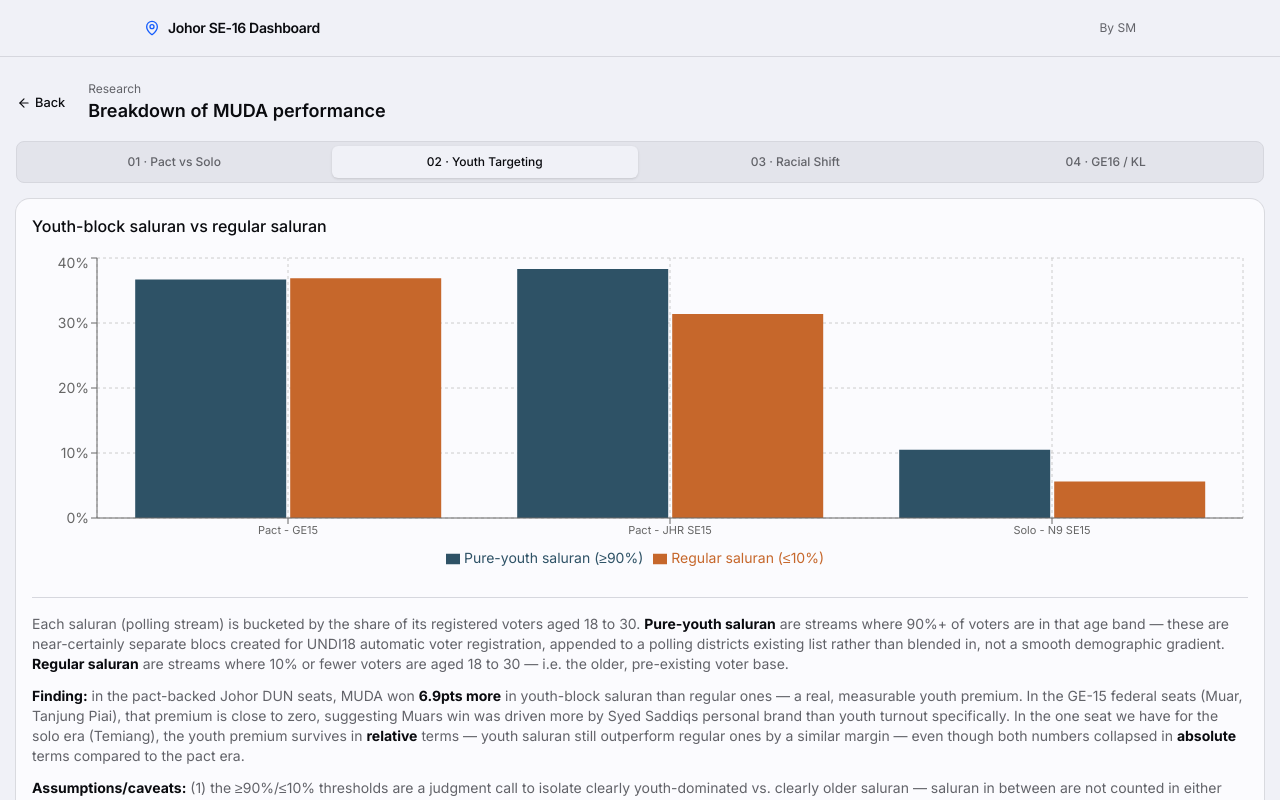
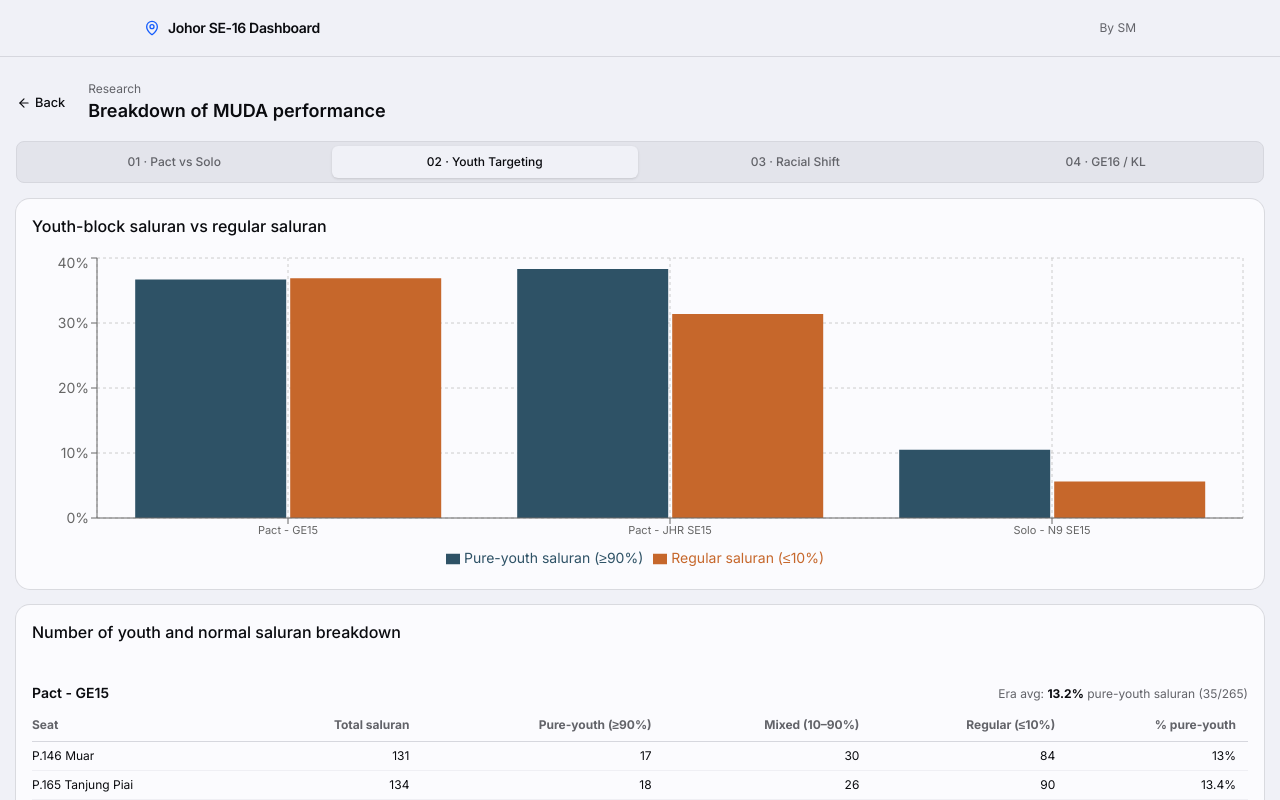
Before and after one commit to shaffanmohd/prn-dashboard, a Next.js app: page /research in a window 1280 px wide. Both pictures are taken after a click on the button "02 · Youth Targeting". Shown: the top 800 px of the page. Built offline with nearby package versions, Linux system fonts and the light colour scheme.

Commit message:
add saluran breakdown for objective 2

```diff
--- a/src/app/research/components/ObjectiveTwo.tsx
+++ b/src/app/research/components/ObjectiveTwo.tsx
@@ -1,5 +1,9 @@
 import { Card, CardContent, CardHeader, CardTitle } from "@/components/ui/card";
-import { computeYouthPremium } from "@/lib/research-aggregations";
+import {
+  computeEraSaluranSummary,
+  computeSeatSaluranBreakdown,
+  computeYouthPremium,
+} from "@/lib/research-aggregations";
 import { SaluranRawRow } from "@/types/research";
 import { useMemo } from "react";
 import saluranRawData from "@/data/research/saluran-raw.json";
@@ -23,6 +27,22 @@
     () => computeYouthPremium(saluranRaw),
     [saluranRaw],
   );
+  const seatBreakdown = useMemo(
+    () => computeSeatSaluranBreakdown(saluranRaw),
+    [saluranRaw],
+  );
+  const eraSummary = useMemo(
+    () => computeEraSaluranSummary(seatBreakdown),
+    [seatBreakdown],
+  );
+  const groupedByEra = useMemo(() => {
+    const map = new Map<string, typeof seatBreakdown>();
+    for (const row of seatBreakdown) {
+      if (!map.has(row.era)) map.set(row.era, []);
+      map.get(row.era)!.push(row);
+    }
+    return Array.from(map.entries());
+  }, [seatBreakdown]);
 
   const youthStats = useMemo(() => {
     const withPremium = youthPremium.map((e) => ({
@@ -32,6 +52,7 @@
     return withPremium;
   }, [youthPremium]);
   return (
+    <>
       <Card>
         <CardHeader>
           <CardTitle>Youth-block saluran vs regular saluran</CardTitle>
@@ -56,12 +77,94 @@
               />
             </BarChart>
           </ResponsiveContainer>
+        </CardContent>
+      </Card>
+
+      {/* Table */}
+      <Card>
+        <CardHeader>
+          <CardTitle>Number of youth and normal saluran breakdown</CardTitle>
+        </CardHeader>
+        <CardContent>
+          <div className="mt-6 space-y-4">
+            {groupedByEra.map(([era, seats]) => {
+              const summary = eraSummary.find((e) => e.era === era);
+              return (
+                <div key={era}>
+                  <div className="flex items-baseline justify-between mb-1.5">
+                    <h4 className="text-sm font-semibold">{era}</h4>
+                    <span className="text-xs text-muted-foreground">
+                      Era avg:{" "}
+                      <strong className="text-foreground">
+                        {summary?.pctPureYouth}%
+                      </strong>{" "}
+                      pure-youth saluran ({summary?.totalPureYouth}/
+                      {summary?.totalSaluran})
+                    </span>
+                  </div>
+                  <div className="overflow-x-auto">
+                    <table className="w-full text-xs">
+                      <thead>
+                        <tr className="text-left text-muted-foreground border-b">
+                          <th className="py-2 pr-3">Seat</th>
+                          <th className="py-2 pr-3 text-right">
+                            Total saluran
+                          </th>
+                          <th className="py-2 pr-3 text-right">
+                            Pure-youth (≥90%)
+                          </th>
+                          <th className="py-2 pr-3 text-right">
+                            Mixed (10–90%)
+                          </th>
+                          <th className="py-2 pr-3 text-right">
+                            Regular (≤10%)
+                          </th>
+                          <th className="py-2 pr-3 text-right">% pure-youth</th>
+                        </tr>
+                      </thead>
+                      <tbody>
+                        {seats.map((row) => (
+                          <tr
+                            key={row.seat}
+                            className="border-b border-muted/50"
+                          >
+                            <td className="py-1.5 pr-3">{row.seat}</td>
+                            <td className="py-1.5 pr-3 text-right">
+                              {row.totalSaluran}
+                            </td>
+                            <td className="py-1.5 pr-3 text-right">
+                              {row.pureYouthCount}
+                            </td>
+                            <td className="py-1.5 pr-3 text-right">
+                              {row.mixedCount}
+                            </td>
+                            <td className="py-1.5 pr-3 text-right">
+                              {row.regularCount}
+                            </td>
+                            <td className="py-1.5 pr-3 text-right">
+                              {row.pctPureYouth}%
+                            </td>
+                          </tr>
+                        ))}
+                      </tbody>
+                    </table>
+                  </div>
+                </div>
+              );
+            })}
+          </div>
+        </CardContent>
+      </Card>
+
+      {/* explanation part */}
+      <Card>
+        <CardContent>
           <div className="mt-6 pt-4 border-t text-sm space-y-3 text-muted-foreground">
             <p>
               Each saluran (polling stream) is bucketed by the share of its
               registered voters aged 18 to 30.{" "}
-            <strong className="text-foreground">Pure-youth saluran</strong> are
-            streams where 90%+ of voters are in that age band — these are
+              <strong className="text-foreground">Pure-youth saluran</strong>{" "}
+              are streams where 90%+ of voters are in that age band — these are
               near-certainly separate blocs created for UNDI18 automatic voter
               registration, appended to a polling districts existing list rather
               than blended in, not a smooth demographic gradient.{" "}
@@ -78,32 +181,34 @@
                   ?.premium.toFixed(1)}
                 pts more
               </strong>{" "}
-            in youth-block saluran than regular ones — a real, measurable youth
-            premium. In the GE-15 federal seats (Muar, Tanjung Piai), that
-            premium is close to zero, suggesting Muars win was driven more by
-            Syed Saddiqs personal brand than youth turnout specifically. In the
-            one seat we have for the solo era (Temiang), the youth premium
-            survives in <strong className="text-foreground">relative</strong>{" "}
-            terms — youth saluran still outperform regular ones by a similar
-            margin — even though both numbers collapsed in{" "}
-            <strong className="text-foreground">absolute</strong> terms compared
-            to the pact era.
+              in youth-block saluran than regular ones — a real, measurable
+              youth premium. In the GE-15 federal seats (Muar, Tanjung Piai),
+              that premium is close to zero, suggesting Muars win was driven
+              more by Syed Saddiqs personal brand than youth turnout
+              specifically. In the one seat we have for the solo era (Temiang),
+              the youth premium survives in{" "}
+              <strong className="text-foreground">relative</strong> terms —
+              youth saluran still outperform regular ones by a similar margin —
+              even though both numbers collapsed in{" "}
+              <strong className="text-foreground">absolute</strong> terms
+              compared to the pact era.
             </p>
             <p>
               <strong className="text-foreground">Assumptions/caveats:</strong>{" "}
-            (1) the ≥90%/≤10% thresholds are a judgment call to isolate clearly
-            youth-dominated vs. clearly older saluran — saluran in between are
-            not counted in either bucket. (2) The pure-youth = UNDI18
-            supplementary bloc read is an inference from the pattern (youth
-            share correlates strongly with saluran number within a district),
-            not something confirmed directly in the data. (3) The solo-era
-            figure rests on Temiang alone — a single seat with only 2 qualifying
-            youth-block saluran (~1,200 voters) — so treat that number as
-            directional, not solid, until more solo-era saluran data is
-            available.
+              (1) the ≥90%/≤10% thresholds are a judgment call to isolate
+              clearly youth-dominated vs. clearly older saluran — saluran in
+              between are not counted in either bucket. (2) The pure-youth =
+              UNDI18 supplementary bloc read is an inference from the pattern
+              (youth share correlates strongly with saluran number within a
+              district), not something confirmed directly in the data. (3) The
+              solo-era figure rests on Temiang alone — a single seat with only 2
+              qualifying youth-block saluran (~1,200 voters) — so treat that
+              number as directional, not solid, until more solo-era saluran data
+              is available.
             </p>
           </div>
         </CardContent>
       </Card>
+    </>
   );
 }
--- a/src/lib/research-aggregations.ts
+++ b/src/lib/research-aggregations.ts
@@ -108,3 +108,70 @@
     };
   });
 }
+export interface SeatSaluranBreakdown {
+  era: string;
+  seat: string;
+  totalSaluran: number;
+  pureYouthCount: number;
+  mixedCount: number;
+  regularCount: number;
+  pctPureYouth: number;
+}
+
+export interface EraSaluranSummary {
+  era: string;
+  totalSaluran: number;
+  totalPureYouth: number;
+  pctPureYouth: number;
+}
+
+export function computeSeatSaluranBreakdown(
+  rows: SaluranRawRow[],
+): SeatSaluranBreakdown[] {
+  const key = (r: SaluranRawRow) => `${r.era}|||${r.seat}`;
+  const groups = new Map<string, SaluranRawRow[]>();
+  for (const r of rows) {
+    const k = key(r);
+    if (!groups.has(k)) groups.set(k, []);
+    groups.get(k)!.push(r);
+  }
+
+  return Array.from(groups.entries())
+    .map(([k, seatRows]) => {
+      const [era, seat] = k.split("|||");
+      const totalSaluran = seatRows.length;
+      const pureYouthCount = seatRows.filter((r) => r.pct_youth >= 90).length;
+      return {
+        era,
+        seat,
+        totalSaluran,
+        pureYouthCount,
+        regularCount: seatRows.filter((r) => r.pct_youth <= 10).length,
+        mixedCount: seatRows.filter((r) => r.pct_youth > 10 && r.pct_youth < 90)
+          .length,
+        pctPureYouth: totalSaluran
+          ? Number(((pureYouthCount / totalSaluran) * 100).toFixed(1))
+          : 0,
+      };
+    })
+    .sort((a, b) => a.era.localeCompare(b.era) || a.seat.localeCompare(b.seat));
+}
+
+export function computeEraSaluranSummary(
+  breakdown: SeatSaluranBreakdown[],
+): EraSaluranSummary[] {
+  const eras = [...new Set(breakdown.map((b) => b.era))];
+  return eras.map((era) => {
+    const rows = breakdown.filter((b) => b.era === era);
+    const totalSaluran = rows.reduce((sum, r) => sum + r.totalSaluran, 0);
+    const totalPureYouth = rows.reduce((sum, r) => sum + r.pureYouthCount, 0);
+    return {
+      era,
+      totalSaluran,
+      totalPureYouth,
+      pctPureYouth: totalSaluran
+        ? Number(((totalPureYouth / totalSaluran) * 100).toFixed(1))
+        : 0,
+    };
+  });
+}
```
Lines whose indentation alone changed are shown as unchanged.
